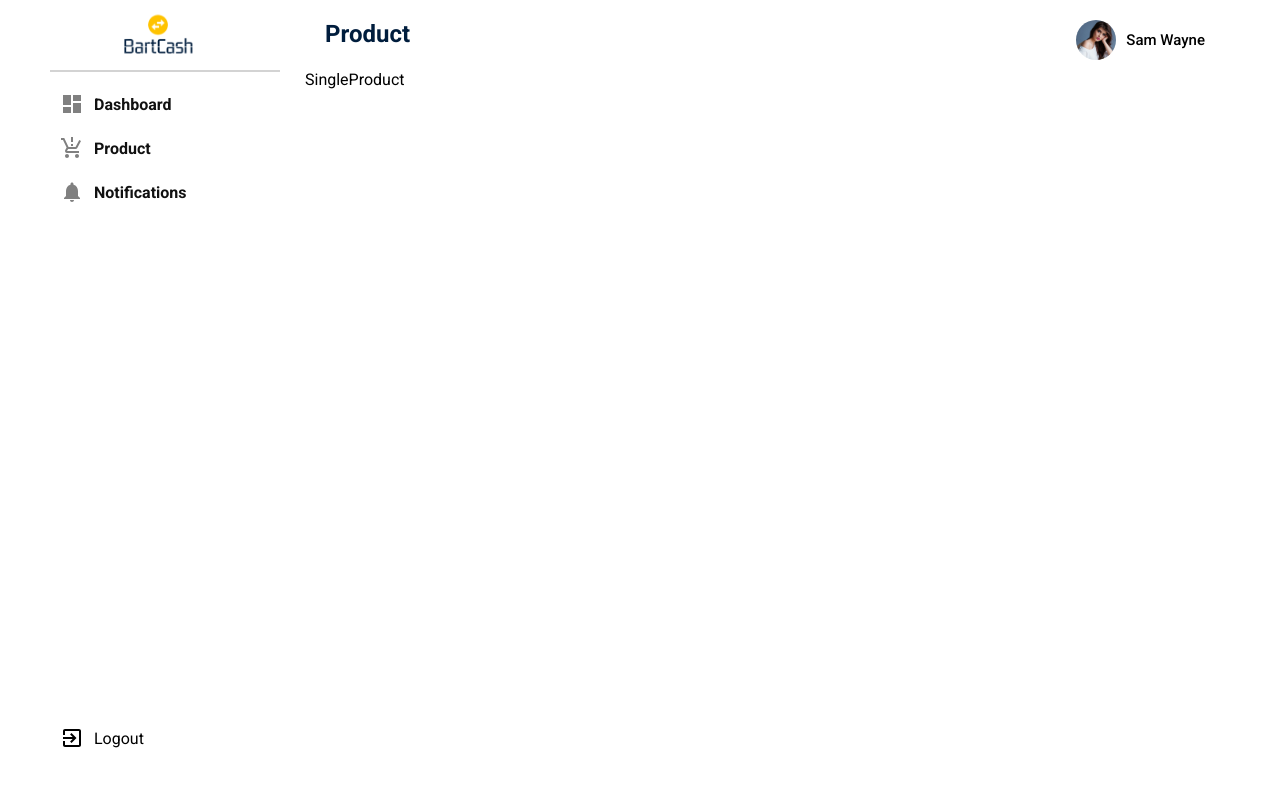
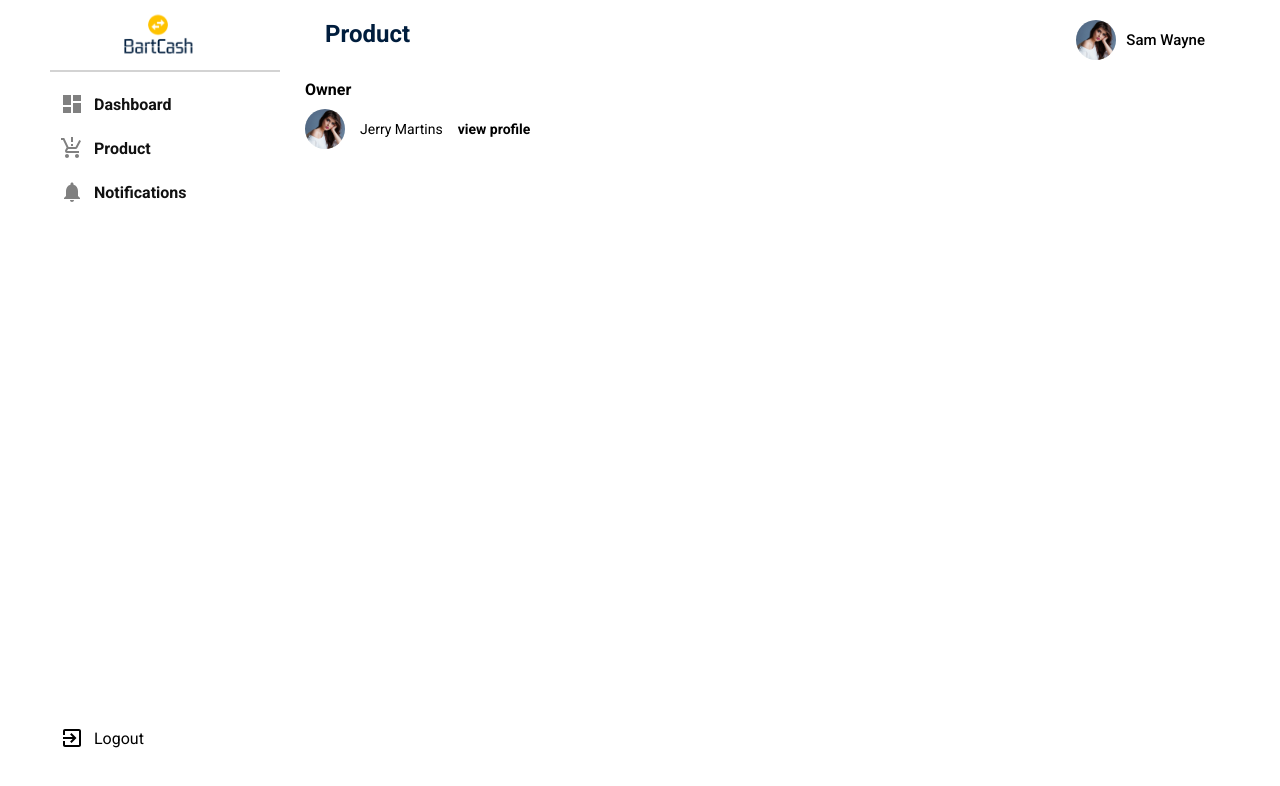
Before and after one commit to bartcash/Admin, a React (Create React App) app: page /product/1 in a window 1280 px wide. Shown: the top 786 px of the page. Built offline with nearby package versions, Linux system fonts and the light colour scheme.

Commit message:
completing single page

```diff
--- a/src/pages/singleProduct/SingleProduct.jsx
+++ b/src/pages/singleProduct/SingleProduct.jsx
@@ -1,5 +1,6 @@
 import "./singleProduct.css"
 import { Sidebar, Topbar } from "../../components"
+import { pic1 } from "../../constants/images"
 
 const SingleProduct = ({title}) => {
   return (
@@ -7,7 +8,43 @@ const SingleProduct = ({title}) => {
         <Sidebar/>
       <section className="single__cont">
         <Topbar title={title}/>
-      SingleProduct
+
+        <section className="single__main">
+
+          <div className="single__owner">
+
+          <h4>Owner</h4>
+
+            <div className="single__owner-owner">
+
+              <img src={pic1} alt="" className="single__owner-img"/>
+
+              <p>Jerry Martins</p>
+              <span>view profile</span>
+
+            </div>
+          </div>
+
+
+          {/* <section className="single__product">
+              <div className="single__product-left">
+                <h4>Name of Product</h4>
+                <span>HP Chromebook</span>
+                <h4>Price</h4>
+                <span>$230</span>
+              </div>
+              <div className="single__product-right">
+              <h4>Category</h4>
+                <span>Electronics and Accessories</span>
+                <h4>Condition</h4>
+                <span>2 months used</span>
+              </div>
+          </section> */}
+
+        </section>
+
+
+
       </section>
     </main>
   )
--- a/src/pages/singleProduct/singleProduct.css
+++ b/src/pages/singleProduct/singleProduct.css
@@ -13,3 +13,30 @@
     flex-direction: column;
     padding: 10px 15px;
 }
+
+.single__main{
+    display: flex;
+    flex-direction: column;
+
+}
+
+.single__owner > h4{
+   margin: 10px 0px;
+}
+
+.single__owner-owner{
+    display: flex;
+    align-items: center;
+    gap: 15px;
+    font-size: 14px;
+}
+
+.single__owner-owner > img{
+    height: 40px;
+    width: 40px;
+    border-radius: 50%;
+}
+.single__owner-owner > span{
+    font-weight: 600;
+    cursor: pointer;
+}
```
